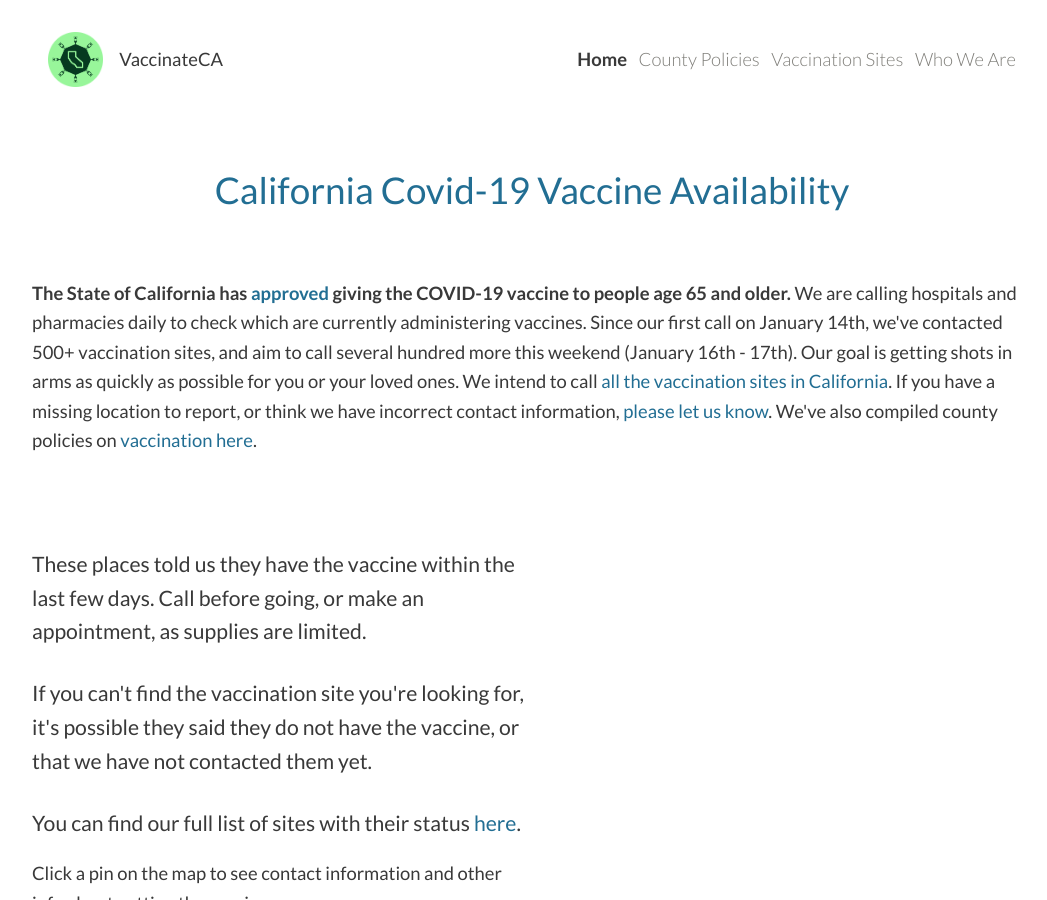
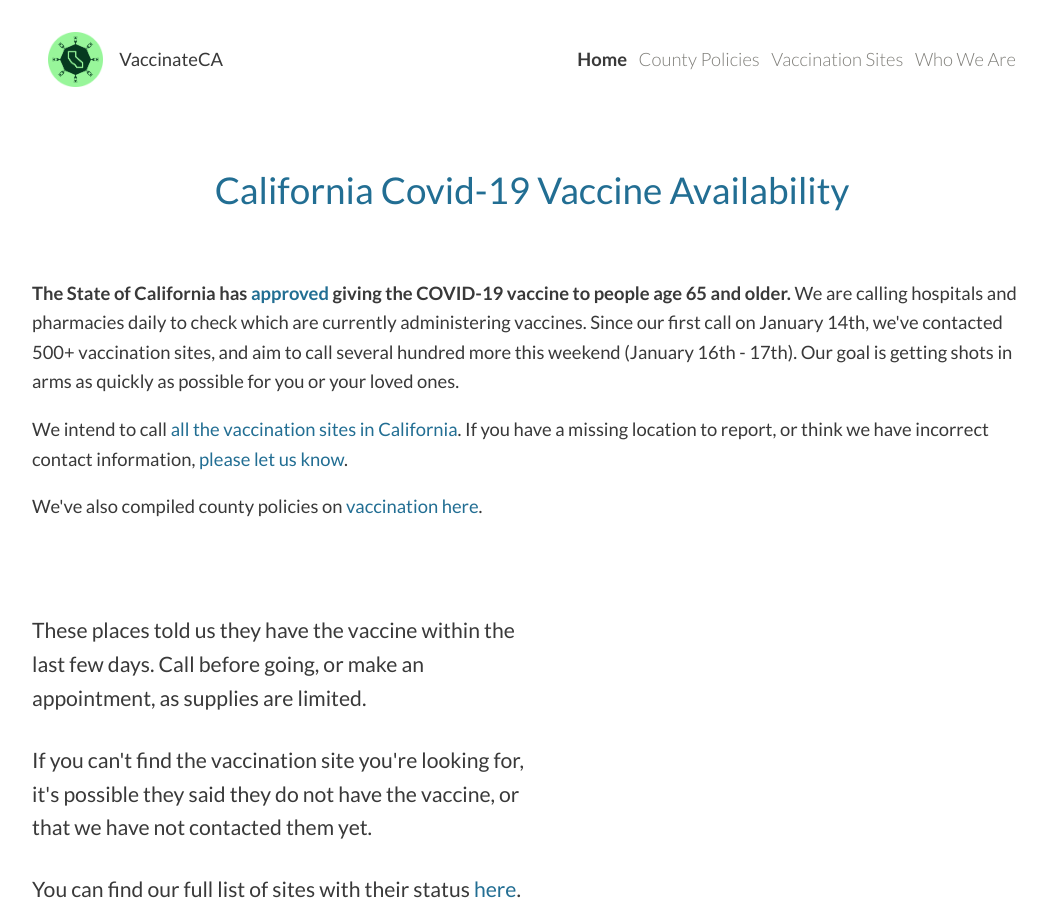
Before and after one commit to CAVaccineInventory/site, a Jekyll site: the page built from index.html, in a window 1280 px wide and 900 px high. Shown: the whole window, without its empty margins (108-1155 px from the left). Built offline with Jekyll 4.4.1, drawn with Linux system fonts in a browser that asks for light colours.

Commit message:
Fix paragraph breaks on homepage

```diff
--- a/index.html
+++ b/index.html
@@ -6,22 +6,29 @@ layout: default
 title: California Covid-19 Vaccine Availability
 ---
 <section>
+    <p>
         <strong>The State of California has
             <a
                 href="https://www.npr.org/2021/01/13/956574947/california-to-vaccinate-residents-65-or-older-against-covid-19">approved</a>
-        giving the COVID-19 vaccine to people age 65 and older.</strong> We are calling hospitals and pharmacies daily
+            giving the COVID-19 vaccine to people age 65 and older.</strong> We are calling hospitals and pharmacies
+        daily
         to check
         which
-    are currently administering vaccines. Since our first call on January 14th, we've contacted 500+ vaccination sites,
+        are currently administering vaccines. Since our first call on January 14th, we've contacted 500+ vaccination
+        sites,
         and
-    aim to call several hundred more this weekend (January 16th - 17th). Our goal is getting shots in arms as quickly as
+        aim to call several hundred more this weekend (January 16th - 17th). Our goal is getting shots in arms as
+        quickly as
         possible for you or your loved ones.
-    We intend to call <a href="{% link vaccination-sites.md %}">all the vaccination sites in California</a>. If you have
+    </p>
+    <p>
+        We intend to call <a href="{% link vaccination-sites.md %}">all the vaccination sites in California</a>. If you
+        have
         a missing location to report, or think we have incorrect contact information, <a
             href="https://airtable.com/shrY44NvEjHBscrOH">please let us
-        know</a>.
+            know</a>.</p>
 
-    We've also compiled county policies on <a href="{% link county-policies.md %}">vaccination here</a>.
+    <p>We've also compiled county policies on <a href="{% link county-policies.md %}">vaccination here</a>.</p>
 </section>
 <section class="flex-responsive margin-top--xl">
     <div class="flex1">
```
Lines whose indentation alone changed are shown as unchanged.
